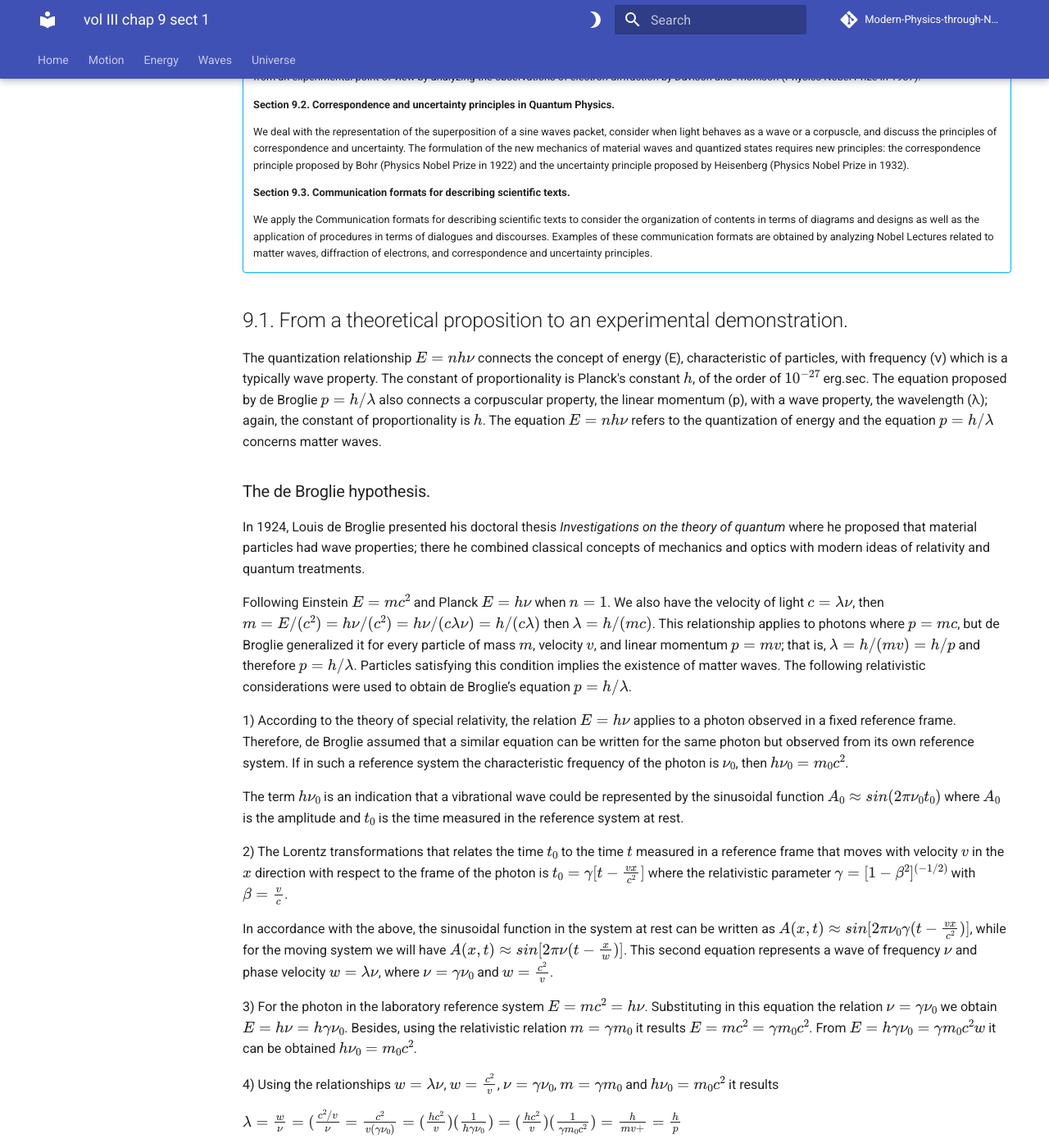
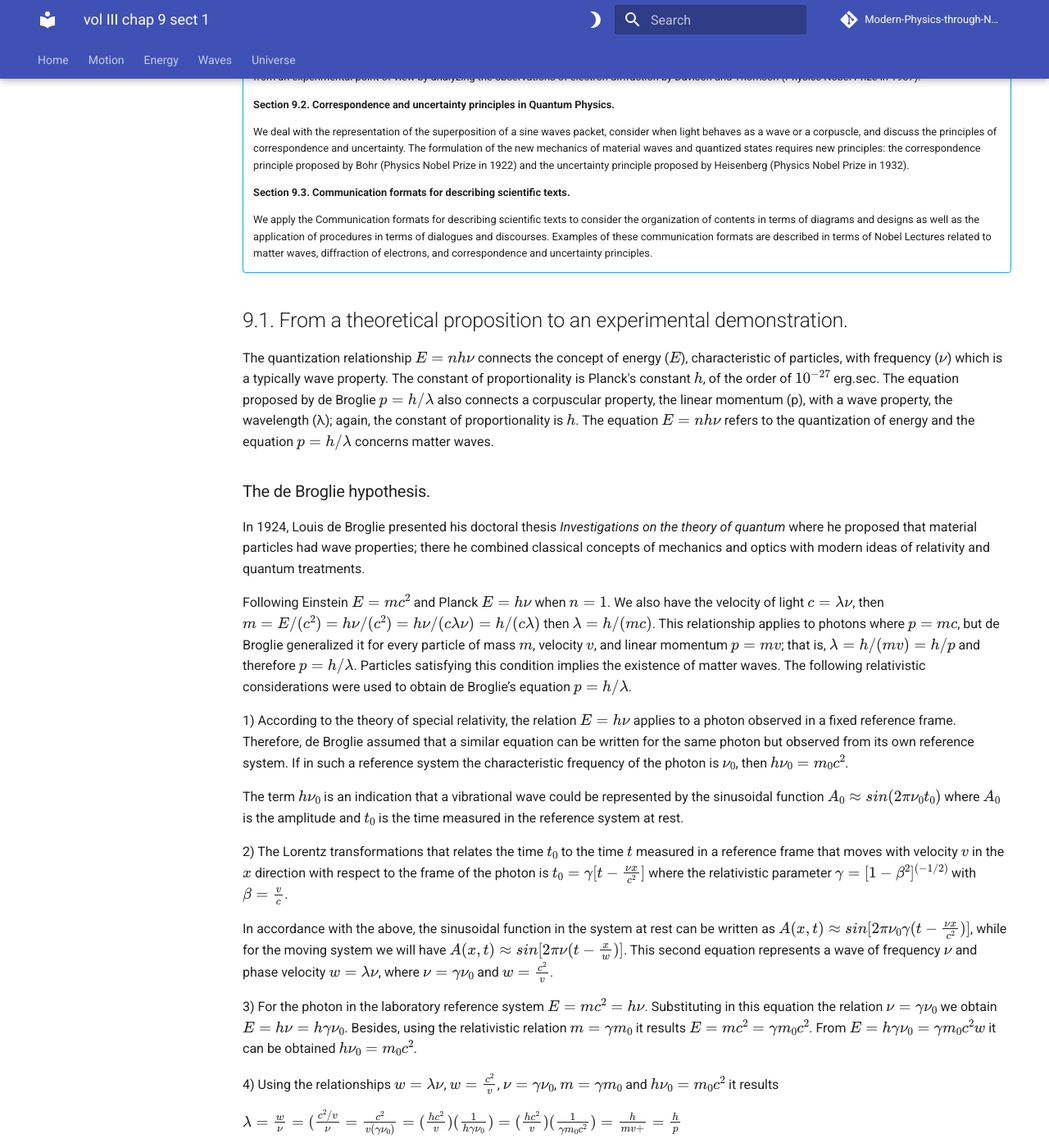
Before and after one commit to modphysnobel/modphysnobel.github.io, an MkDocs documentation site: the page built from docs/vol-III/vol-III-chap-9-sect-1.md, in a window 1280 px wide and 1400 px high, scrolled down 767 px. Shown: the whole window at 82% size. Built offline with MkDocs 1.6.1 and Material for MkDocs 9.7.7, drawn with Linux system fonts in a browser that asks for light colours; some web fonts are replaced; comment, search, counter and statistics services are not loaded.

Commit message:
Update vol-III-chap-9-sect-1.md

```diff
--- a/docs/vol-III/vol-III-chap-9-sect-1.md
+++ b/docs/vol-III/vol-III-chap-9-sect-1.md
@@ -33,11 +33,11 @@
 
 	**Section 9.3. Communication formats for describing scientific texts.**
 
-	We apply the Communication formats for describing scientific texts to consider the organization of contents in terms of diagrams and designs as well as the application of procedures in terms of dialogues and discourses. Examples of these communication formats are obtained by analyzing Nobel Lectures related to matter waves, diffraction of electrons, and correspondence and uncertainty principles.
+	We apply the Communication formats for describing scientific texts to consider the organization of contents in terms of diagrams and designs as well as the application of procedures in terms of dialogues and discourses. Examples of these communication formats are described in terms of Nobel Lectures related to matter waves, diffraction of electrons, and correspondence and uncertainty principles.
 
 ## 9.1. From a theoretical proposition to an experimental demonstration.
 
-The quantization relationship $E = nhν$ connects the concept of energy (E), characteristic of particles, with frequency (ν) which is a typically wave property. The constant of proportionality is Planck's constant $h$, of the order of $10^{-27}$ erg.sec. The equation proposed by de Broglie $p = h/λ$ also connects a corpuscular property, the linear momentum (p), with a wave property, the wavelength (λ); again, the constant of proportionality is $h$. The equation $E = nhν$ refers to the quantization of energy and the equation $p = h/ λ$ concerns matter waves.
+The quantization relationship $E = nhν$ connects the concept of energy ($E$), characteristic of particles, with frequency ($ν$) which is a typically wave property. The constant of proportionality is Planck's constant $h$, of the order of $10^{-27}$ erg.sec. The equation proposed by de Broglie $p = h/λ$ also connects a corpuscular property, the linear momentum (p), with a wave property, the wavelength (λ); again, the constant of proportionality is $h$. The equation $E = nhν$ refers to the quantization of energy and the equation $p = h/ λ$ concerns matter waves.
 
 ### The de Broglie hypothesis.
 
@@ -49,9 +49,9 @@
 
 The term $hν_0$ is an indication that a vibrational wave could be represented by the sinusoidal function $A_0 ≈ sin(2πν_0t_0)$ where $A_0$ is the amplitude and $t_0$ is the time measured in the reference system at rest.
 
-2) The Lorentz transformations that relates the time $t_0$ to the time $t$ measured in a reference frame that moves with velocity $v$ in the $x$ direction with respect to the frame of the photon is $t_0= γ[t-\frac{vx}{c^2} ]$ where the relativistic parameter $γ=[ 1 - β^2 ]^{(-1⁄2)}$ with $β= \frac{v}{c}$.
+2) The Lorentz transformations that relates the time $t_0$ to the time $t$ measured in a reference frame that moves with velocity $v$ in the $x$ direction with respect to the frame of the photon is $t_0= γ[t-\frac{νx}{c^2} ]$ where the relativistic parameter $γ=[ 1 - β^2 ]^{(-1⁄2)}$ with $β= \frac{v}{c}$.
 
-In accordance with the above, the sinusoidal function in the system at rest can be written as $A(x,t)≈sin[2πν_0 γ(t-\frac{vx}{c^2} )]$, while for the moving system we will have $A(x,t)≈sin[2πν(t-\frac{x}{w})]$. This second equation represents a wave of frequency $ν$ and phase velocity $w =λν$, where $ν= γν_0$ and $w=  \frac{c^2}{v}$.
+In accordance with the above, the sinusoidal function in the system at rest can be written as $A(x,t)≈sin[2πν_0 γ(t-\frac{νx}{c^2} )]$, while for the moving system we will have $A(x,t)≈sin[2πν(t-\frac{x}{w})]$. This second equation represents a wave of frequency $ν$ and phase velocity $w =λν$, where $ν= γν_0$ and $w=  \frac{c^2}{v}$.
 
 3) For the photon in the laboratory reference system $E = mc^2 = hν$. Substituting in this equation the relation $ν= γν_0$ we obtain $E = hν=hγν_0$.  Besides, using the relativistic relation $m = γm_0$ it results $E =mc^2= γm_0 c^2$. From $E = hγν_0 = γm_0 c^2w$ it can be obtained  $hν_0=m_0 c^2$.
 
```
